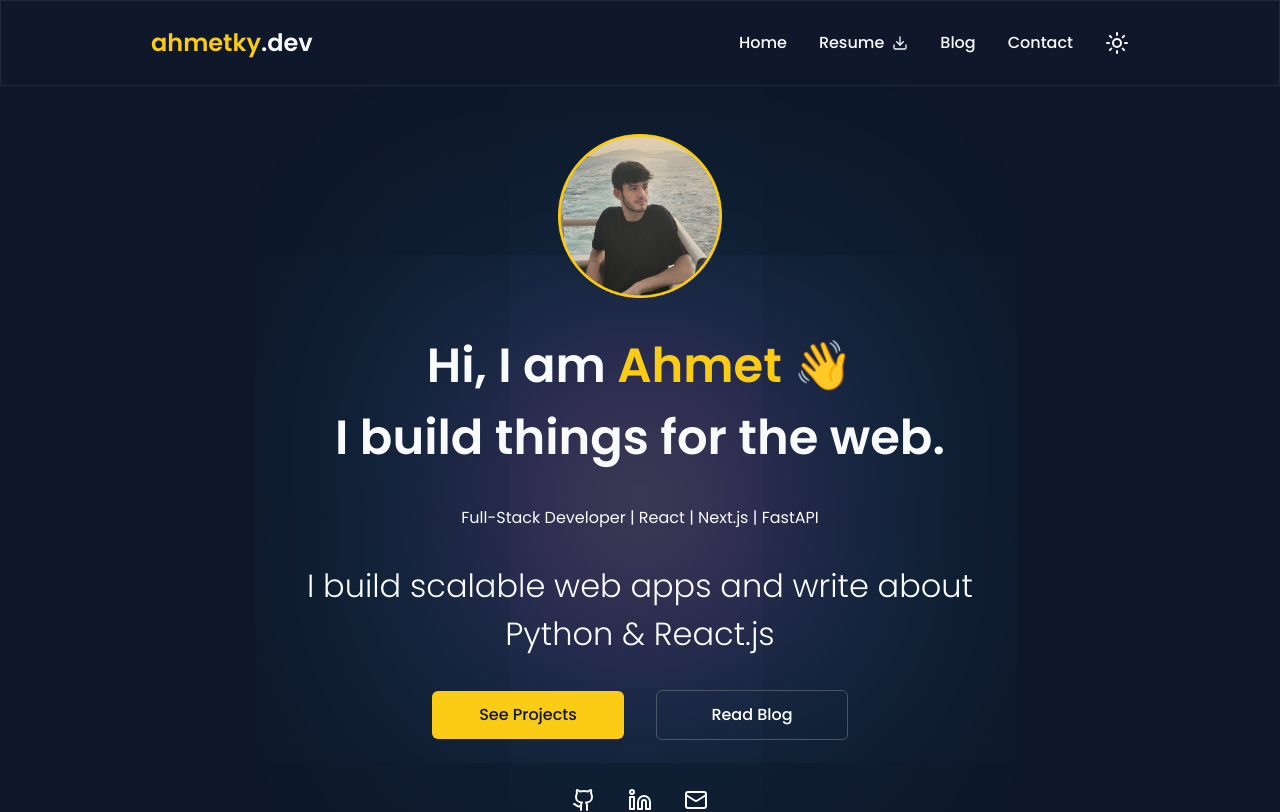
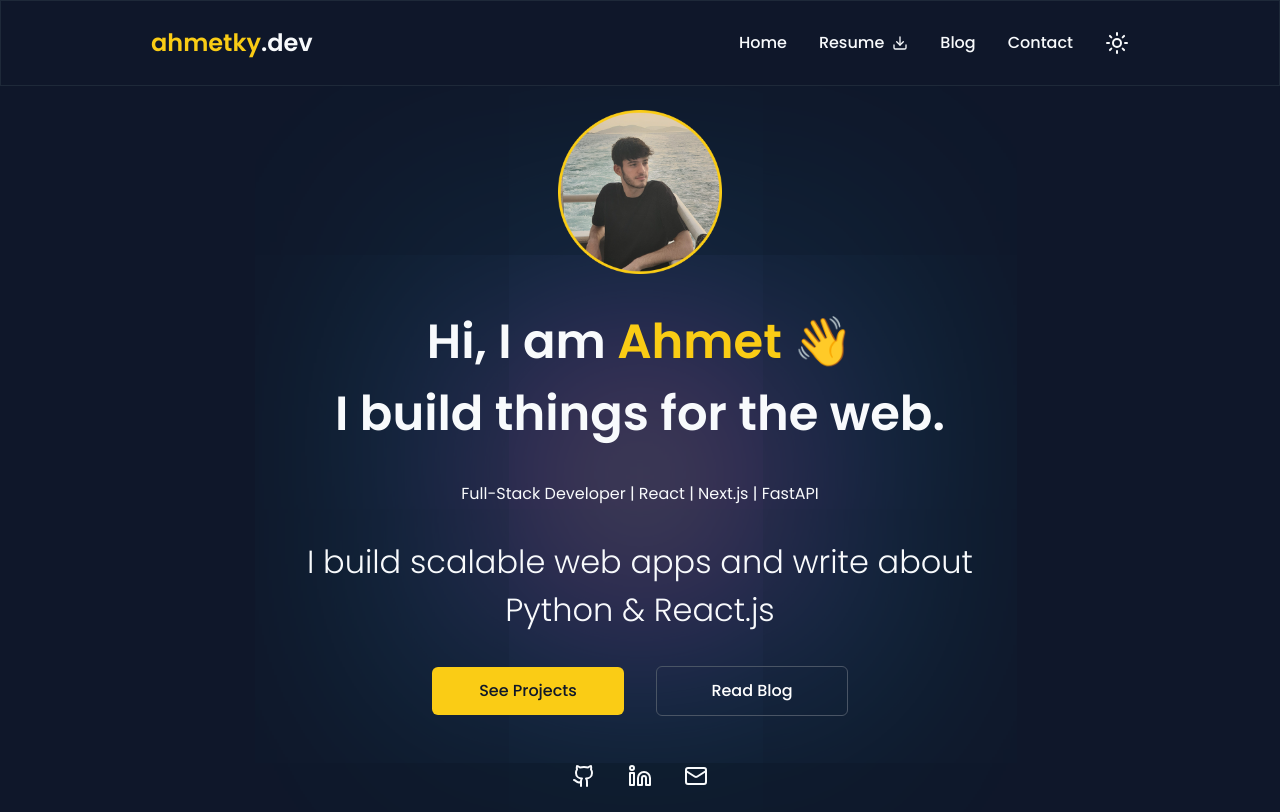
Before and after one commit to kaya70875/personal, a Next.js app: page / in a window 1280 px wide. Shown: the top 812 px of the page. Built offline with nearby package versions, Linux system fonts and the light colour scheme.

Commit message:
remove padding from SectionBackgroundWrapper

```diff
--- a/src/components/sections/SectionBackgroundWrapper.tsx
+++ b/src/components/sections/SectionBackgroundWrapper.tsx
@@ -7,7 +7,7 @@ interface SectionBackgroundWrapperProps {
 
 export default function SectionBackgroundWrapper({ children, className }: SectionBackgroundWrapperProps) {
     return (
-        <div className={`${className} p-6`}>
+        <div className={`${className}`}>
             {children}
         </div>
     )
```
